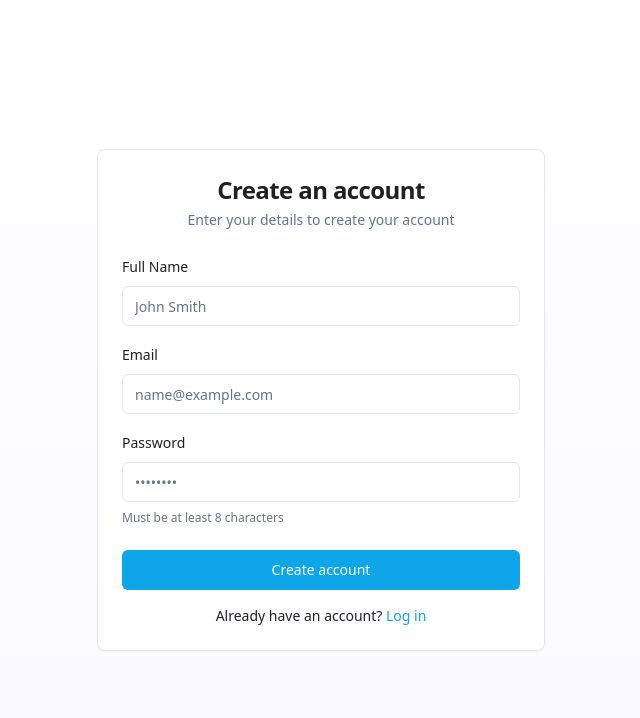
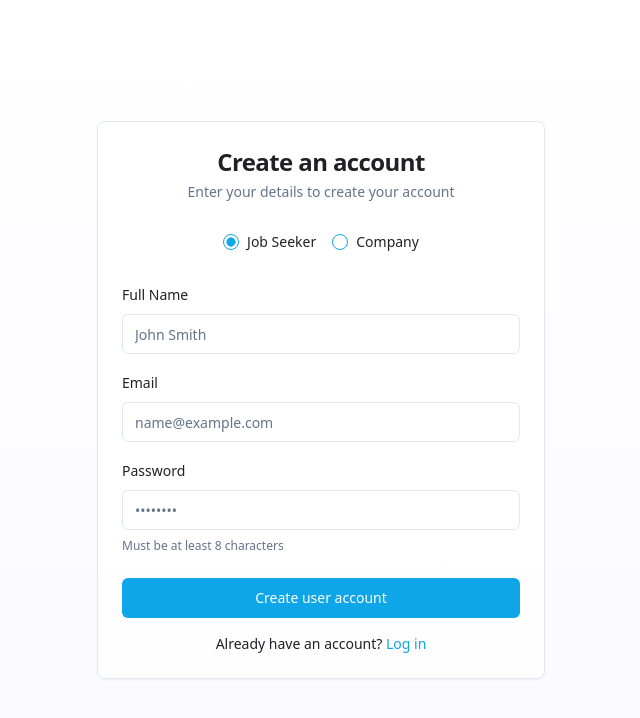
Before and after one commit to chivaraam/remote-hire-magic, a React (Vite) app: page /signup in a window 1280 px wide. Shown: the top 718 px of the page, without its empty margins (319-959 px from the left). Built offline with nearby package versions, Linux system fonts and the light colour scheme.

Commit message:
Add company signup feature
Adds functionality for companies to sign up and post jobs.

```diff
--- a/src/pages/Signup.tsx
+++ b/src/pages/Signup.tsx
@@ -7,11 +7,16 @@ import { Card, CardContent, CardDescription, CardFooter, CardHeader, CardTitle }
 import { useToast } from "@/hooks/use-toast";
 import { Alert, AlertDescription } from "@/components/ui/alert";
 import { AlertCircle } from "lucide-react";
+import { RadioGroup, RadioGroupItem } from "@/components/ui/radio-group";
+import { Label } from "@/components/ui/label";
 
 const Signup = () => {
   const [name, setName] = useState('');
   const [email, setEmail] = useState('');
   const [password, setPassword] = useState('');
+  const [userType, setUserType] = useState('jobseeker');
+  const [companyName, setCompanyName] = useState('');
+  const [industry, setIndustry] = useState('');
   const [isLoading, setIsLoading] = useState(false);
   const [validationError, setValidationError] = useState('');
   const { toast } = useToast();
@@ -19,7 +24,12 @@ const Signup = () => {
 
   const validateForm = () => {
     if (!name || !email || !password) {
-      setValidationError('Please fill in all fields');
+      setValidationError('Please fill in all required fields');
+      return false;
+    }
+
+    if (userType === 'company' && !companyName) {
+      setValidationError('Please enter your company name');
       return false;
     }
 
@@ -48,17 +58,30 @@ const Signup = () => {
     setIsLoading(true);
 
     try {
+      const userData = userType === 'company'
+        ? {
+            name,
+            email,
+            password,
+            companyName,
+            industry,
+            userType,
+            skills: []
+          }
+        : {
+            name,
+            email,
+            password,
+            userType,
+            skills: []
+          };
+
       const response = await fetch('http://localhost:8080/api/auth/register', {
         method: 'POST',
         headers: {
           'Content-Type': 'application/json',
         },
-        body: JSON.stringify({
-          name,
-          email,
-          password,
-          skills: [] // Initialize with empty skills
-        }),
+        body: JSON.stringify(userData),
       });
 
       const data = await response.json();
@@ -68,10 +91,11 @@ const Signup = () => {
         localStorage.setItem('isAuthenticated', 'true');
         localStorage.setItem('token', data.token);
         localStorage.setItem('user', JSON.stringify(data.user));
+        localStorage.setItem('userType', userType);
 
         toast({
           title: "Account created",
-          description: "Welcome to JobMatch AI!",
+          description: `Welcome to JobMatch AI${userType === 'company' ? ' for Companies' : ''}!`,
         });
 
         navigate('/');
@@ -104,18 +128,65 @@ const Signup = () => {
               </Alert>
             )}
 
+            <RadioGroup
+              defaultValue="jobseeker"
+              value={userType}
+              onValueChange={setUserType}
+              className="flex justify-center gap-4 pt-2 pb-4"
+            >
+              <div className="flex items-center space-x-2">
+                <RadioGroupItem value="jobseeker" id="jobseeker" />
+                <Label htmlFor="jobseeker">Job Seeker</Label>
+              </div>
+              <div className="flex items-center space-x-2">
+                <RadioGroupItem value="company" id="company" />
+                <Label htmlFor="company">Company</Label>
+              </div>
+            </RadioGroup>
+
             <div className="space-y-2">
               <label htmlFor="name" className="text-sm font-medium">
-                Full Name
+                {userType === 'company' ? 'Contact Person Name' : 'Full Name'}
               </label>
               <Input
                 id="name"
-                placeholder="John Smith"
+                placeholder={userType === 'company' ? "Jane Smith (HR Manager)" : "John Smith"}
                 value={name}
                 onChange={(e) => setName(e.target.value)}
                 disabled={isLoading}
               />
             </div>
+
+            {userType === 'company' && (
+              <>
+                <div className="space-y-2">
+                  <label htmlFor="companyName" className="text-sm font-medium">
+                    Company Name
+                  </label>
+                  <Input
+                    id="companyName"
+                    placeholder="Acme Corporation"
+                    value={companyName}
+                    onChange={(e) => setCompanyName(e.target.value)}
+                    disabled={isLoading}
+                  />
+                </div>
+
+                <div className="space-y-2">
+                  <label htmlFor="industry" className="text-sm font-medium">
+                    Industry
+                  </label>
+                  <Input
+                    id="industry"
+                    placeholder="Technology, Healthcare, Finance, etc."
+                    value={industry}
+                    onChange={(e) => setIndustry(e.target.value)}
+                    disabled={isLoading}
+                  />
+                </div>
+              </>
+            )}
+
             <div className="space-y-2">
               <label htmlFor="email" className="text-sm font-medium">
                 Email
@@ -148,7 +219,7 @@ const Signup = () => {
           </CardContent>
           <CardFooter className="flex flex-col space-y-4">
             <Button type="submit" className="w-full" disabled={isLoading}>
-              {isLoading ? "Creating account..." : "Create account"}
+              {isLoading ? "Creating account..." : `Create ${userType === 'company' ? 'company' : 'user'} account`}
             </Button>
             <div className="text-center text-sm">
               Already have an account?{" "}
```
